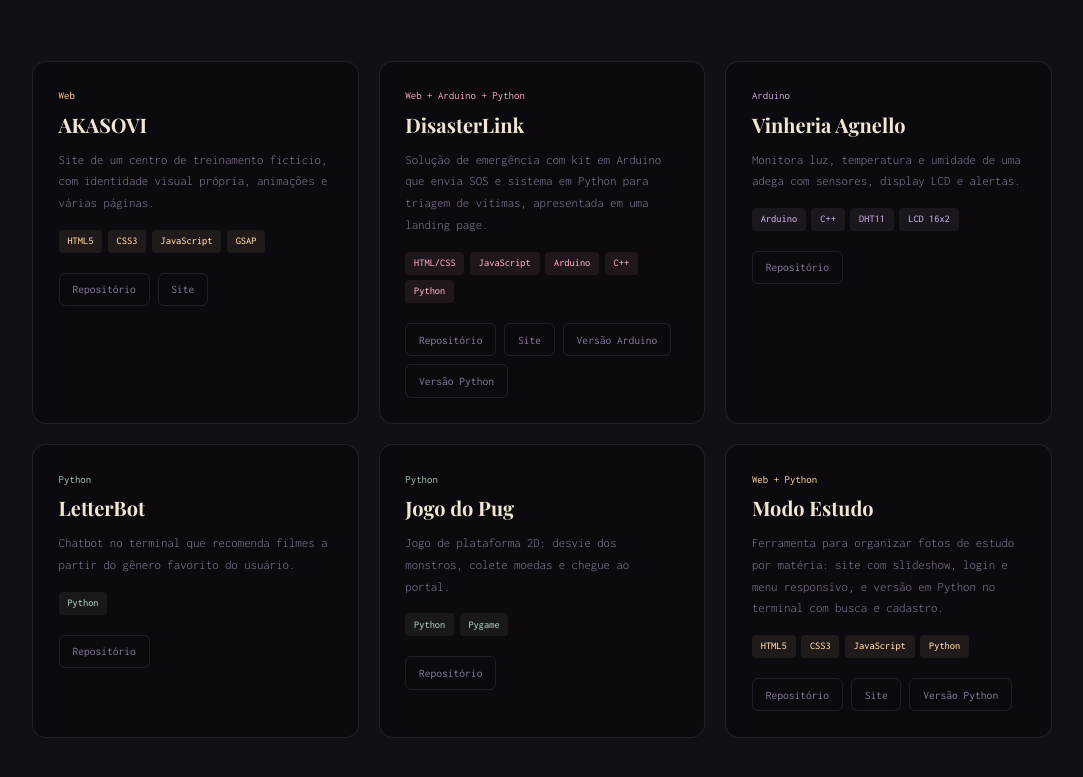
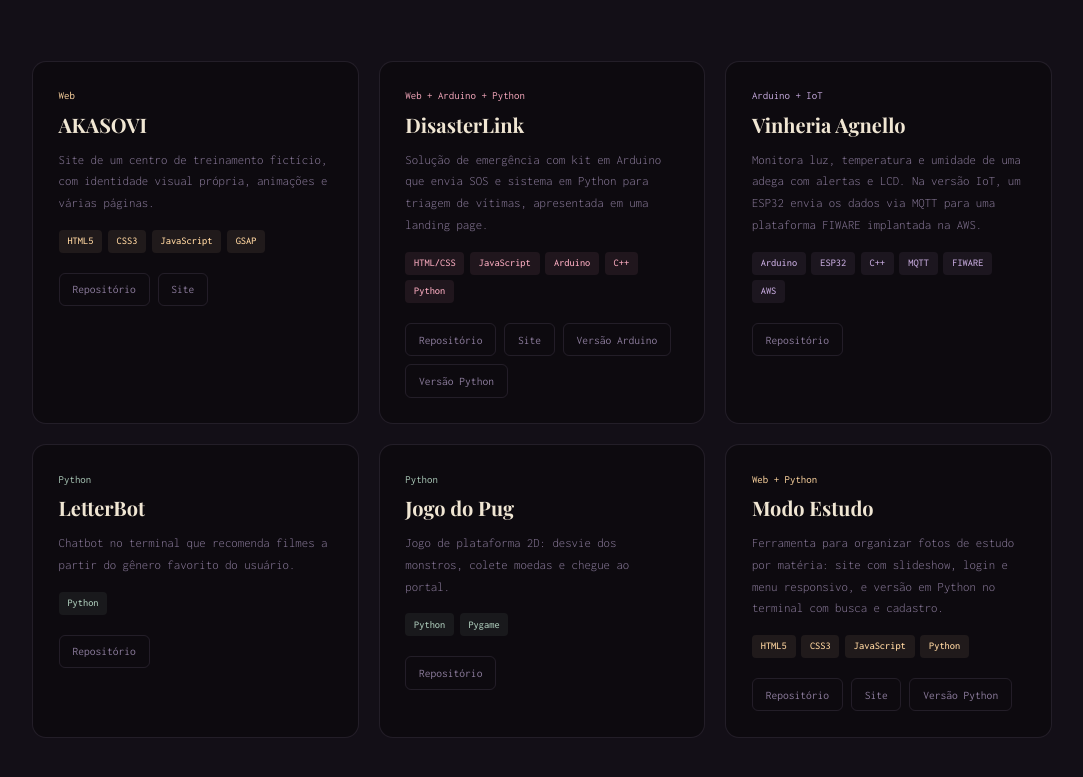
Before and after one commit to SofiaHagio/sofiahagio-portifolio, a plain HTML site: page index.html in a window 1280 px wide. Shown: the part 2446-3223 px from the top of the page, without its empty margins (98-1181 px from the left). Drawn offline with nearby package versions, Linux system fonts and the light colour scheme.

Commit message:
feat: add IoT version to Vinheria Agnello project

```diff
--- a/index.html
+++ b/index.html
@@ -218,14 +218,16 @@
             </div>
 
             <div class="project-card accent-lavender">
-              <p class="project-type">Arduino</p>
+              <p class="project-type">Arduino + IoT</p>
               <h3 class="project-title">Vinheria Agnello</h3>
-              <p class="project-desc">Monitora luz, temperatura e umidade de uma adega com sensores, display LCD e alertas.</p>
+              <p class="project-desc">Monitora luz, temperatura e umidade de uma adega com alertas e LCD. Na versão IoT, um ESP32 envia os dados via MQTT para uma plataforma FIWARE implantada na AWS.</p>
               <ul class="tags">
                 <li class="tag">Arduino</li>
+                <li class="tag">ESP32</li>
                 <li class="tag">C++</li>
-                <li class="tag">DHT11</li>
-                <li class="tag">LCD 16x2</li>
+                <li class="tag">MQTT</li>
+                <li class="tag">FIWARE</li>
+                <li class="tag">AWS</li>
               </ul>
               <div class="project-links">
                 <a href="https://github.com/SofiaHagio/Vinheria-Agnello" target="_blank">Repositório</a>
```
